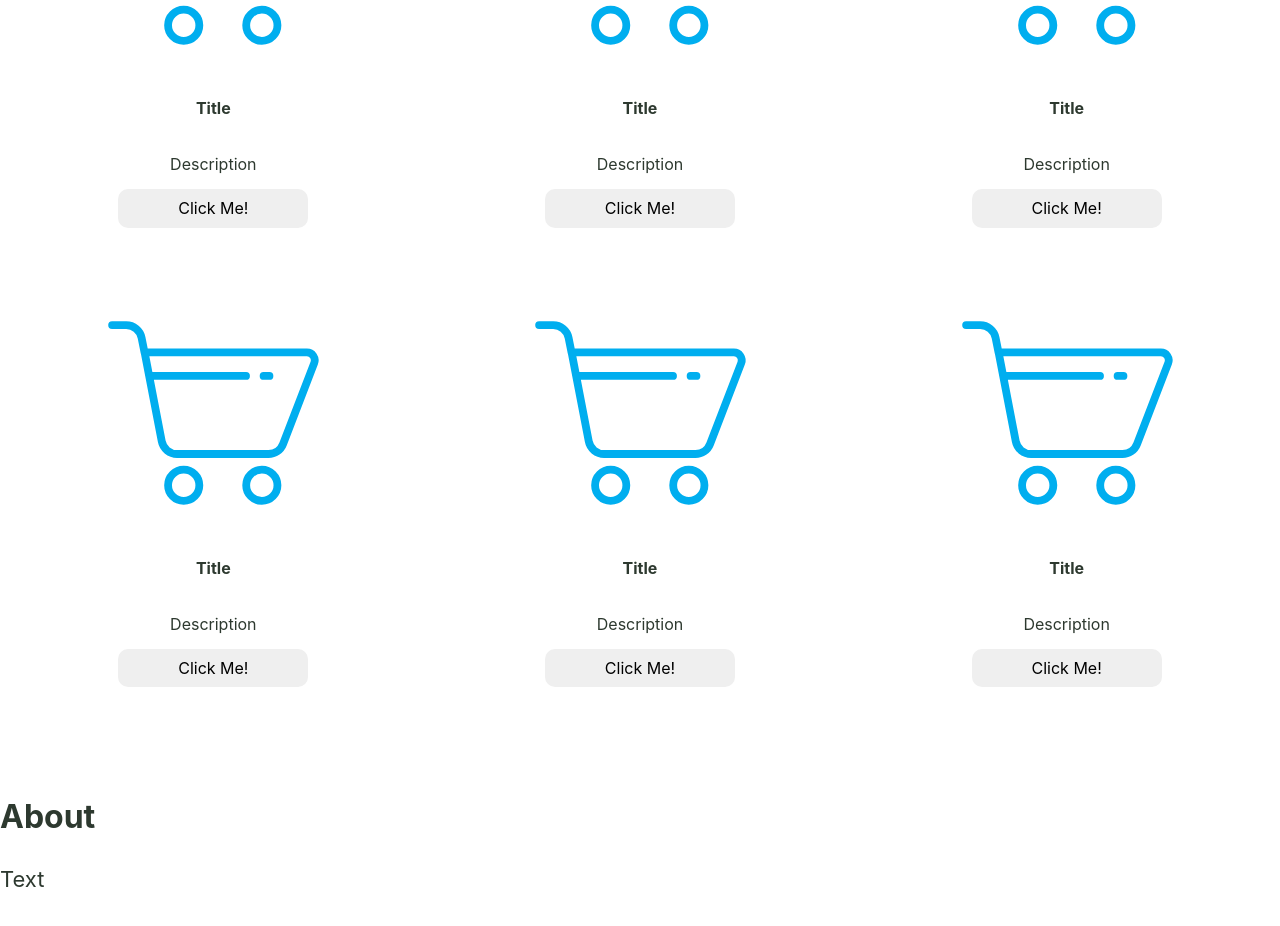
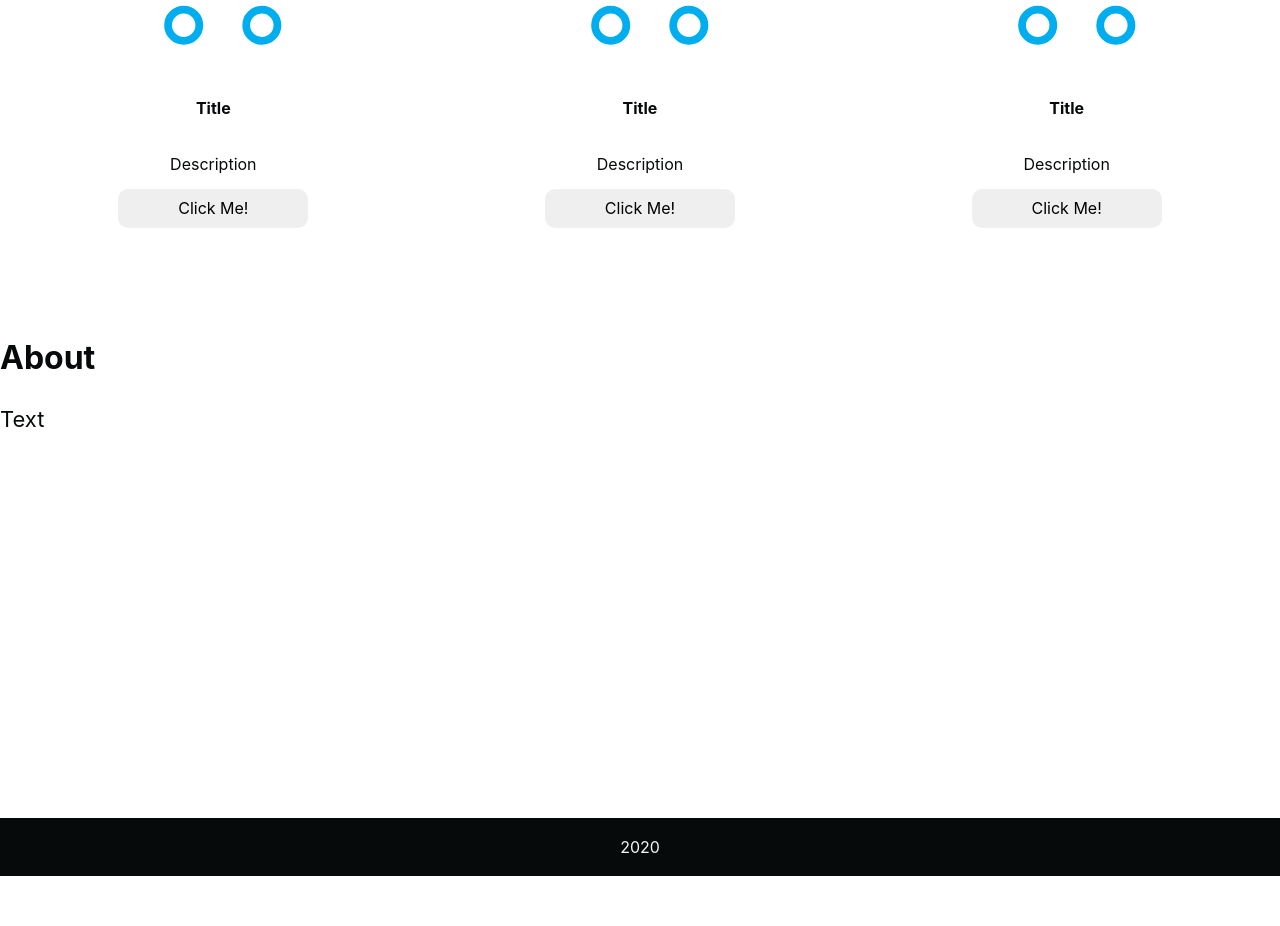
Before and after one commit to maximobelets/app, a Next.js app: page / in a window 1280 px wide. Shown: the part 772-1698 px from the top of the page. After the commit the page ends 1648 px from the top, so only its background shows below. Built offline with nearby package versions, Linux system fonts and the light colour scheme.

Commit message:
Add footer component

```diff
--- /dev/null
+++ b/components/Footer/Footer.module.css
@@ -0,0 +1,7 @@
+.root {
+	display: flex;
+	justify-content: space-around;
+	width: 80%;
+	margin: 10px auto;
+	color: var(--main-color);
+}
--- /dev/null
+++ b/components/Footer/Footer.tsx
@@ -0,0 +1,28 @@
+import React, { useCallback } from 'react';
+
+import s from './Footer.module.css';
+
+interface IProps {
+	title: string,
+	des: string,
+};
+
+export const Footer = ({title, des}: IProps) => {
+	const newDate = useCallback(() => {
+		const date = new Date;
+
+		return date.getFullYear();
+	}, []);
+
+	const date = newDate();
+
+	return (
+		<footer className={s.root}>
+			<div className={s.root}>
+				<span>
+					{date}
+				</span>
+			</div>
+		</footer>
+	)
+}
--- /dev/null
+++ b/components/Footer/index.ts
@@ -0,0 +1 @@
+export {Footer} from './Footer';
--- a/components/Item/Item.tsx
+++ b/components/Item/Item.tsx
@@ -1,3 +1,4 @@
+import { useCallback } from 'react';
 import s from './Item.module.css';
 interface Iprops {
 	image: string,
--- a/constants/constants.ts
+++ b/constants/constants.ts
@@ -17,22 +17,4 @@ export const testDataArray = [
 		description: 'Description',
 		price: '1',
 	},
-	{
-		image: '/shop-item.svg',
-		title: 'Title',
-		description: 'Description',
-		price: '1',
-	},
-	{
-		image: '/shop-item.svg',
-		title: 'Title',
-		description: 'Description',
-		price: '1',
-	},
-	{
-		image: '/shop-item.svg',
-		title: 'Title',
-		description: 'Description',
-		price: '1',
-	}
 ];
--- a/pages/index.tsx
+++ b/pages/index.tsx
@@ -5,6 +5,7 @@ import { Item } from '../components/Item/Item';
 import { Header } from '../components/Header/Header';
 import { testDataArray } from '../constants/constants';
 import s from '../styles/Home.module.css';
+import { Footer } from '../components/Footer';
 
 export default function Home() {
 	return (
@@ -32,9 +33,10 @@ export default function Home() {
 				</section>
 				<About title={'About'} description={'Text'} id={'about'} />
 			</main>
-
 			<footer className={s.footer}>
-
+				<div className={s.container}>
+					<Footer title={'Footer'} des={'Site footer'} />
+				</div>
 			</footer>
 		</>
 	)
--- a/styles/Home.module.css
+++ b/styles/Home.module.css
@@ -19,3 +19,8 @@
 	justify-content: space-around;
 	flex-wrap: wrap;
 }
+
+.footer {
+	background-color: var(--fourth-color);
+	overflow: hidden;
+}
--- a/styles/globals.css
+++ b/styles/globals.css
@@ -2,7 +2,7 @@
 	--main-color: #F3F3F7;
 	--second-color: #13CEF8;
 	--third-color: #F3271F;
-	--fourth-color: #2D392F;
+	--fourth-color: #070a0a;
 }
 
 html,
```
Also changed, not shown: package.json (+4 -4 lines), 1 other file (tests, documents, lock files or other folders).
